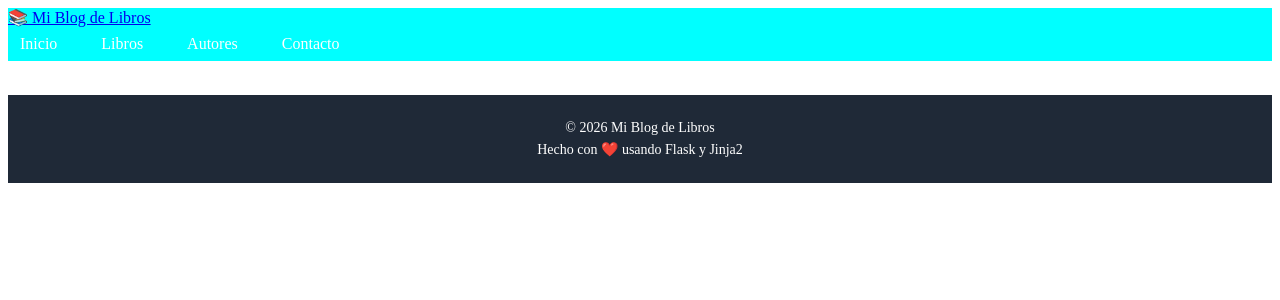
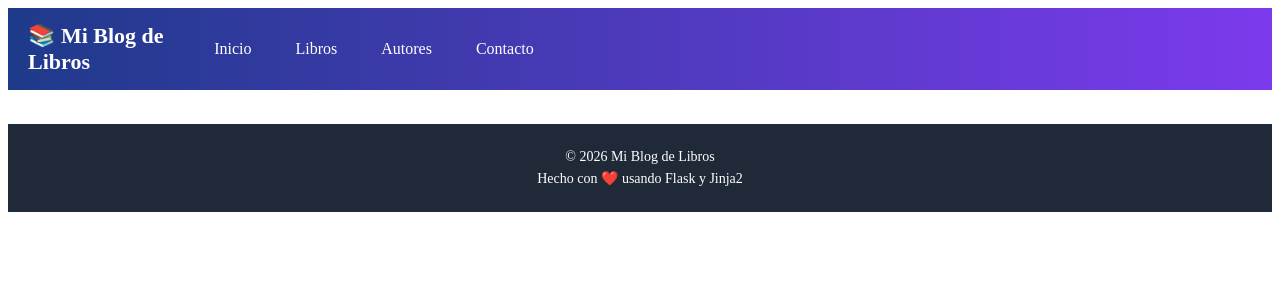
Before and after one commit to Eprian/blog_libros, a Flask app: page / in a window 1280 px wide. Shown: the top 300 px of the page. Run offline with Flask 3, Linux system fonts and the light colour scheme.

Commit message:
estilo header

```diff
--- a/static/header.css
+++ b/static/header.css
@@ -1,4 +1,22 @@
-.header{
-    background-color: aqua;
-    color: black;
+.header {
+  background: linear-gradient(90deg, #1e3a8a, #7c3aed);
+  color: #fff;
+  padding: 15px 20px;
 }
+
+.header__container {
+  display: flex;
+  justify-content: space-between;
+  align-items: center;
+}
+
+.header__logo {
+  font-size: 22px;
+  font-weight: bold;
+  color: #fff;
+  text-decoration: none;
+}
+
+.header__logo:hover {
+  opacity: 0.9;
+}
```
